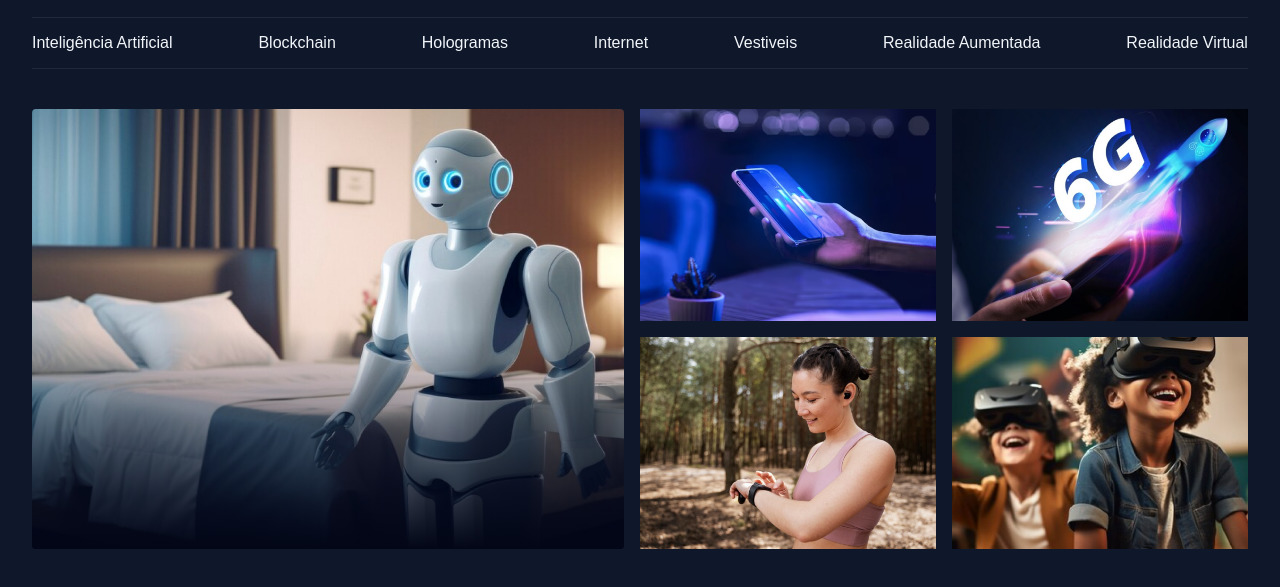
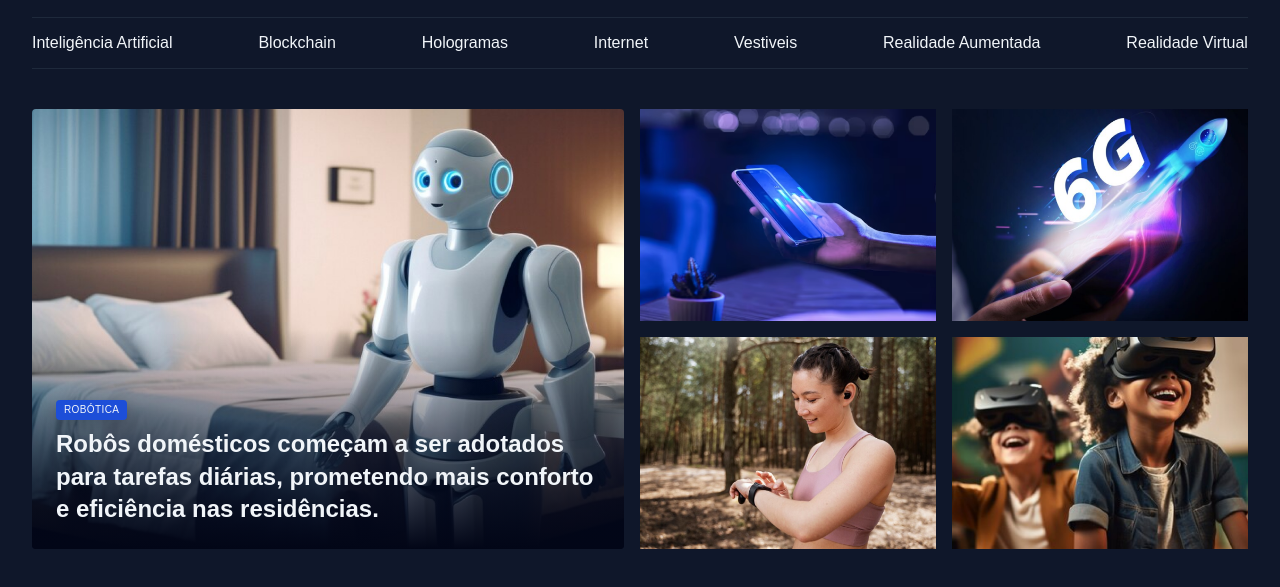
Before and after one commit to DatJellyFish/fullstack-projeto-portal-de-noticias, a plain HTML site: page index.html in a window 1280 px wide. Shown: the part 55-642 px from the top of the page. Drawn offline with Linux system fonts and the light colour scheme.

Commit message:
ajustando o conteúdo do card

```diff
--- a/index.html
+++ b/index.html
@@ -45,9 +45,17 @@
     </header>
     <main class="container grid">
       <section id="featured" class="grid grid-flow-col gap-16">
-        <div class="card">
+        <figure class="card">
           <img src="assets/image/Image 01.png" alt="" />
-        </div>
+
+          <figcaption>
+            <span class="content-tag">Robótica</span>
+            <h2 class="text-2xl">
+              Robôs domésticos começam a ser adotados para tarefas diárias,
+              prometendo mais conforto e eficiência nas residências.
+            </h2>
+          </figcaption>
+        </figure>
         <div class="grid grid-cols-2 gap-16">
           <div>
             <img src="assets/image/Image 02.png" alt="" />
--- a/styles/global.css
+++ b/styles/global.css
@@ -55,3 +55,15 @@ img {
 main {
   margin-top: 40px;
 }
+
+.content-tag {
+  display: inline-block;
+  background-color: var(--brand-color-dark);
+  padding: 4px 8px;
+  border-radius: 4px;
+  font: 500 10px/1.2 var(--font-family);
+  text-transform: uppercase;
+  letter-spacing: 0.04em;
+  color: var(--text-color-primary);
+  box-shadow: 0px 4px 16px rgba(2, 6, 23, 0.25);
+}
--- a/styles/sections.css
+++ b/styles/sections.css
@@ -15,5 +15,15 @@
       top: 50%;
       background: linear-gradient(180deg, transparent 0%, #020617 100%);
     }
+
+    figcaption {
+      position: absolute;
+      bottom: 0;
+      padding: 24px;
+
+      h2 {
+        margin-top: 8px;
+      }
+    }
   }
 }
--- a/styles/utility.css
+++ b/styles/utility.css
@@ -15,3 +15,19 @@
 .gap-16 {
   gap: 16px;
 }
+
+.text-2xl {
+  font: var(--h1);
+}
+
+.text-xl {
+  font: var(--h2);
+}
+
+.text-l {
+  font: var(--h3);
+}
+
+.text-sm {
+  font: var(--text-sm);
+}
```
